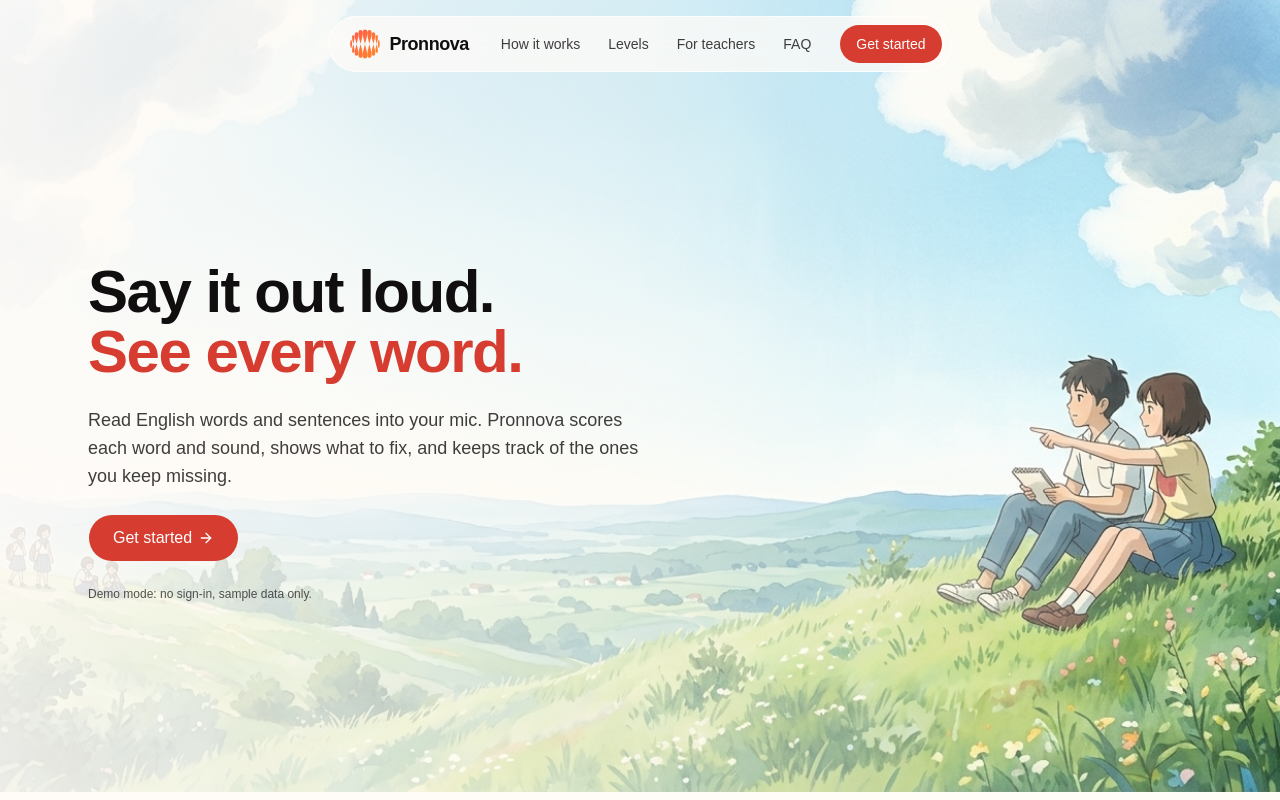
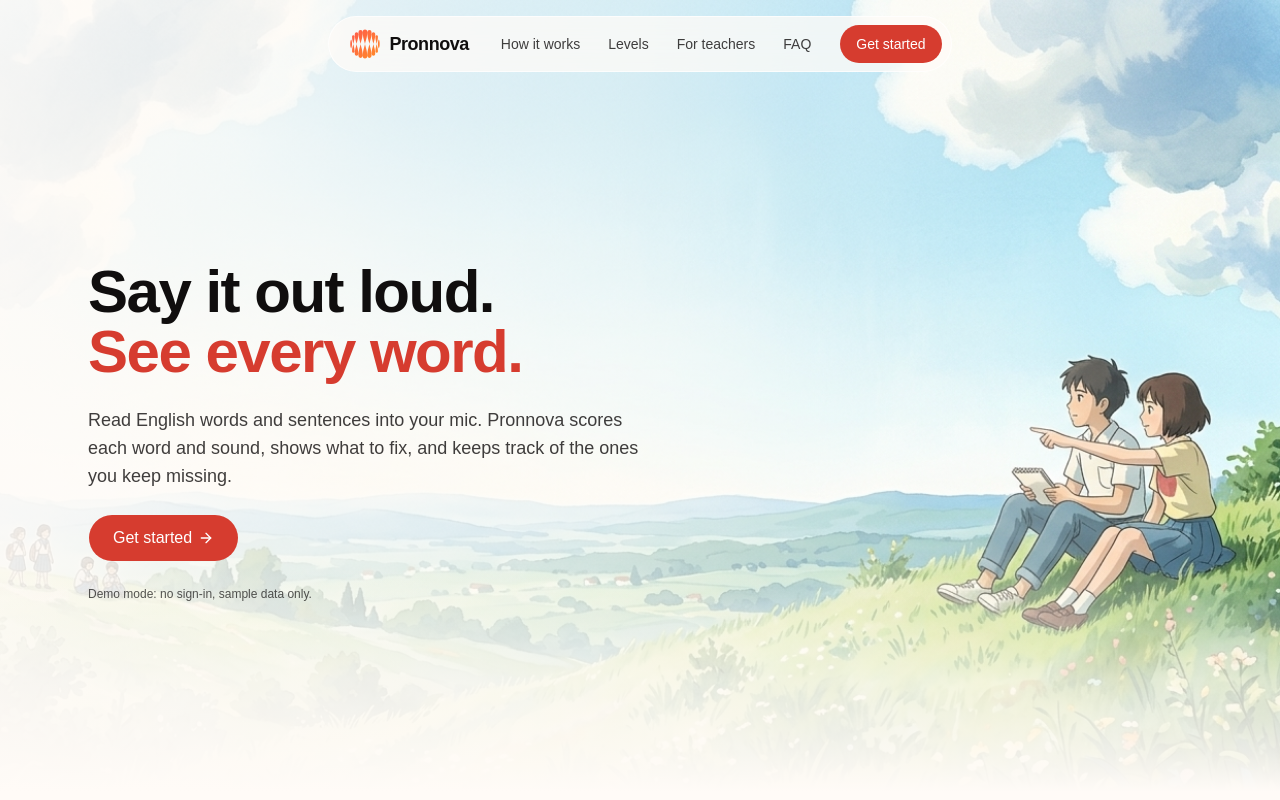
Before and after one commit to Mfahad159/Pronnova, a Next.js app: page / in a window 1280 px wide. Shown: the top 800 px of the page. Built offline with nearby package versions, Linux system fonts and the light colour scheme; a web font is replaced by a local one.

Commit message:
Landing hero: white fade at the bottom edge
The hillside now fades into the page background instead of ending in a
hard line (taller fade on desktop).

```diff
--- a/app/page.tsx
+++ b/app/page.tsx
@@ -35,6 +35,8 @@ export default function Home() {
           {/* White overlay: strongest behind the text (left), clear on the right so the two students show.
               Phones get an even wash because the text covers most of the width there. */}
           <div className="absolute inset-0 bg-background/70 md:bg-transparent md:bg-gradient-to-r md:from-background/90 md:via-background/60 md:to-transparent" />
+          {/* Bottom fade: the grass melts into the page colour instead of ending in a hard edge. */}
+          <div className="absolute inset-x-0 bottom-0 h-40 bg-gradient-to-b from-transparent via-background/70 to-background md:h-56" />
         </div>
 
         <div className="mx-auto flex min-h-[calc(100svh-5rem)] w-full max-w-6xl items-center px-4 py-12 md:px-6 md:py-20">
```
